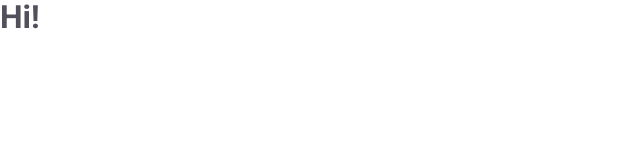
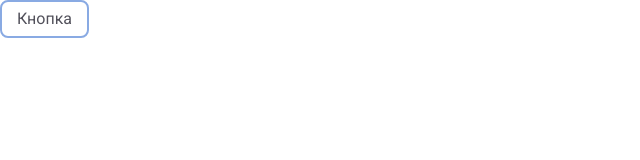
Before and after one commit to NenadoPL1Z/fsd-table-app, a React (Vite) app: page / in a window 1280 px wide. Shown: the top 160 px of the page, without its empty margins (0-640 px from the left). Built offline with nearby package versions, Linux system fonts and the light colour scheme.

Commit message:
update: app structure

```diff
--- a/package.json
+++ b/package.json
@@ -19,6 +19,8 @@
     "pre-commit-fix": "chmod ug+x .husky/*"
   },
   "dependencies": {
+    "axios": "1.6.5",
+    "classnames": "2.5.1",
     "react": "^18.2.0",
     "react-dom": "^18.2.0"
   },
--- a/src/app/app.tsx
+++ b/src/app/app.tsx
@@ -1,7 +1,9 @@
+import { Button } from "@/shared/ui";
+
 const App = () => {
   return (
     <>
-      <h1>Hi!</h1>
+      <Button>Кнопка</Button>
     </>
   );
 };
--- a/src/app/styles/virables/colors.scss
+++ b/src/app/styles/virables/colors.scss
@@ -1,5 +1,6 @@
 :root {
   --bg-color: #ffffff;
+  --white-color: #ffffff;
   --primary-color: #89aae3;
   --secondary-color: #52515b;
 }
--- /dev/null
+++ b/src/shared/config/index.ts
@@ -0,0 +1 @@
+export const TIMEOUT = 5000;
--- /dev/null
+++ b/src/shared/model/index.ts
@@ -0,0 +1 @@
+export type { TableArr, TableItem } from "./table";
--- /dev/null
+++ b/src/shared/types/index.ts
@@ -0,0 +1,5 @@
+export type DeleteClassName<T> = Omit<T, "className">;
+
+export type ExpandClassNames<T> = T & {
+  clsNames?: string[];
+};
--- /dev/null
+++ b/src/shared/ui/Button/Button.module.scss
@@ -0,0 +1,21 @@
+.root {
+  min-width: 60px;
+  padding: 5px 15px;
+
+  font-size: 16px;
+
+  background-color: transparent;
+  border: 2px solid var(--primary-color);
+  border-radius: 8px;
+  color: var(--secondary-color);
+
+  cursor: pointer;
+  transition: .2s all linear;
+
+  @media (hover: hover) {
+    &:hover {
+      background-color: var(--primary-color);
+      color: var(--white-color);
+    }
+  }
+}
--- /dev/null
+++ b/src/shared/ui/Button/Button.tsx
@@ -0,0 +1,22 @@
+import { ButtonHTMLAttributes, DetailedHTMLProps } from "react";
+import styles from "./Button.module.scss";
+import classNames from "classnames";
+import { DeleteClassName, ExpandClassNames } from "@/shared/types";
+
+type ButtonHtml = DetailedHTMLProps<
+  ButtonHTMLAttributes<HTMLButtonElement>,
+  HTMLButtonElement
+>;
+
+type ButtonProps = ExpandClassNames<DeleteClassName<ButtonHtml>>;
+
+export const Button = (props: ButtonProps) => {
+  const { clsNames = [] } = props;
+  const className = classNames(styles.root, ...clsNames);
+
+  return (
+    <button className={className} {...props}>
+      {props.children}
+    </button>
+  );
+};
--- /dev/null
+++ b/src/shared/ui/index.ts
@@ -0,0 +1 @@
+export { Button } from "./Button/Button";
--- a/tsconfig.json
+++ b/tsconfig.json
@@ -21,7 +21,6 @@
     "noUnusedLocals": true,
     "noUnusedParameters": true,
     "noFallthroughCasesInSwitch": true,
-    "types": ["vitest/globals"],
     "baseUrl": ".",
     "paths": {
       "@/*": ["./src/*"]
```
Also changed, not shown: src/shared/http/index.ts (added, +12 -0 lines), src/shared/model/table/index.ts (added, +10 -0 lines), 2 other files (tests, documents, lock files or other folders).
